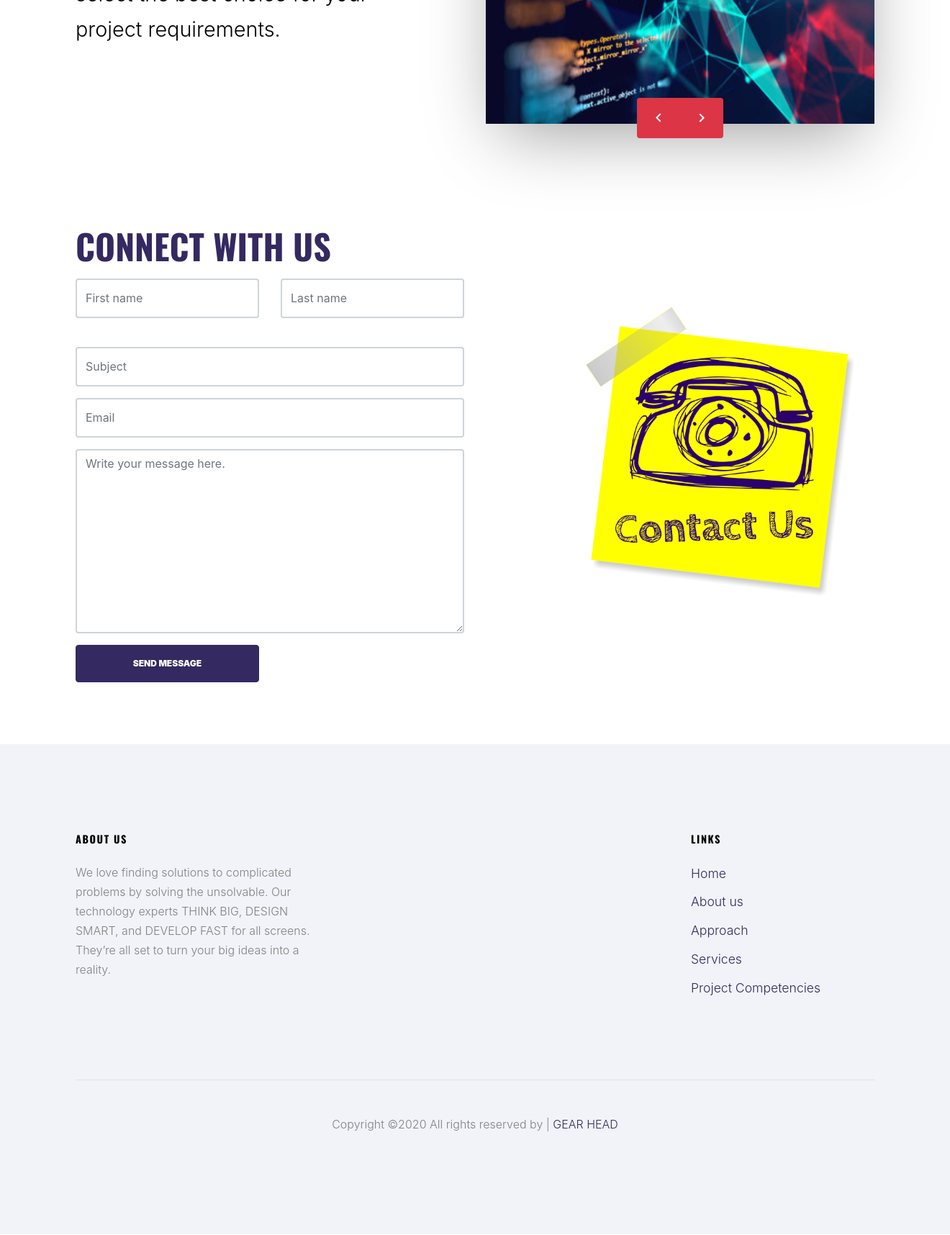
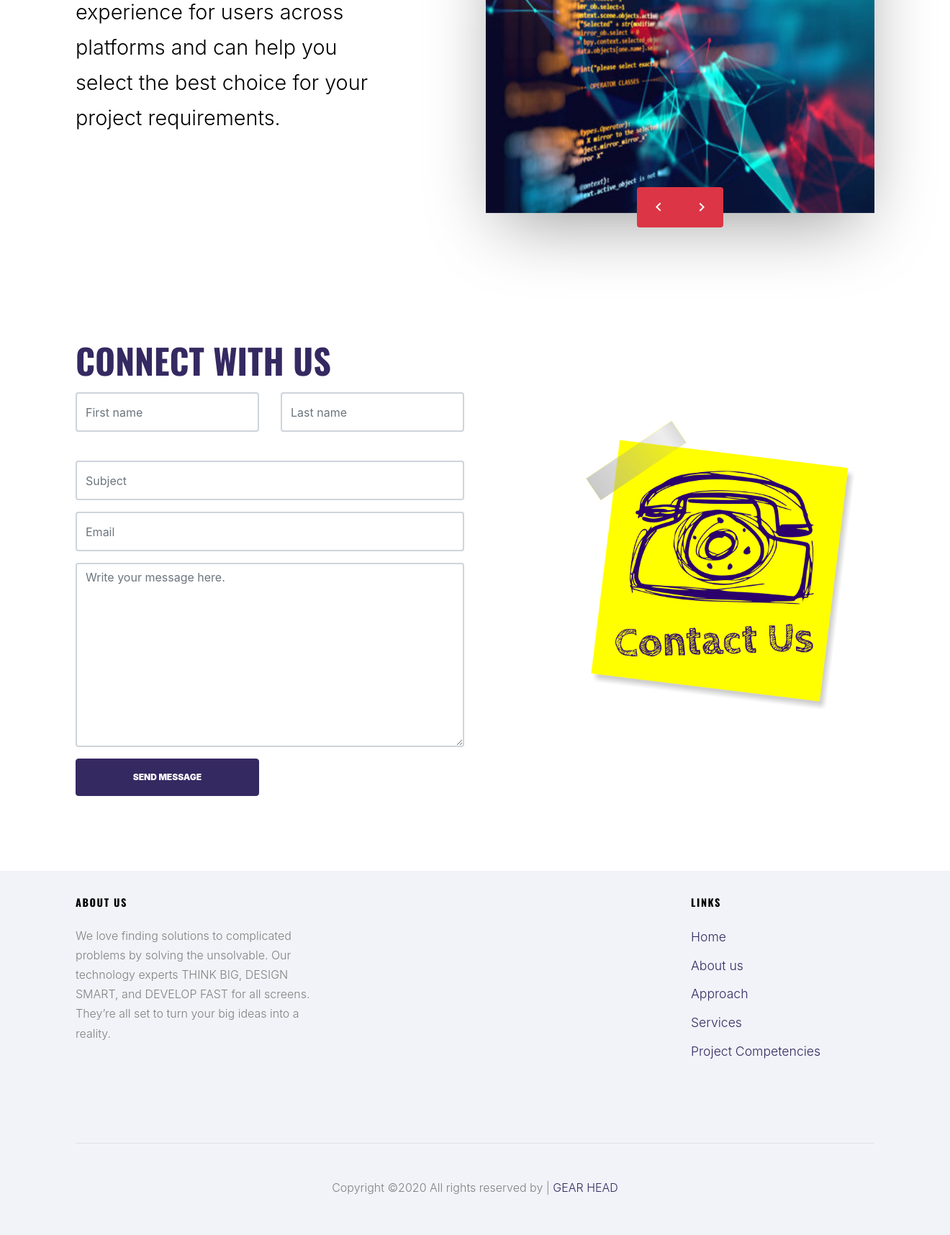
Before and after one commit to amitksingh1697/GearHead_V2, a PHP site: page / in a window 1320 px wide. Shown: the part 4705-6421 px from the top of the page at 72% size. Run offline with PHP 8.4, Linux system fonts and the light colour scheme; some web fonts are replaced.

Commit message:
Update style.css

```diff
--- a/css/style.css
+++ b/css/style.css
@@ -718,7 +718,7 @@ h1, h2, h3, h4, h5,
     border-width: 2px; }
 
 .site-section {
-  padding: 4em 0; }
+  padding: 5em 0; }
   @media (max-width: 991.98px) {
     .site-section {
       padding: 4em 0; } }
@@ -928,7 +928,7 @@ h1, h2, h3, h4, h5,
       background-color: #352961; }
 
 .footer-section {
-  padding: 7em 0; }
+  padding: 2em 0; }
   .footer-section p {
     font-size: 1rem; }
   .footer-section h3 {
```
